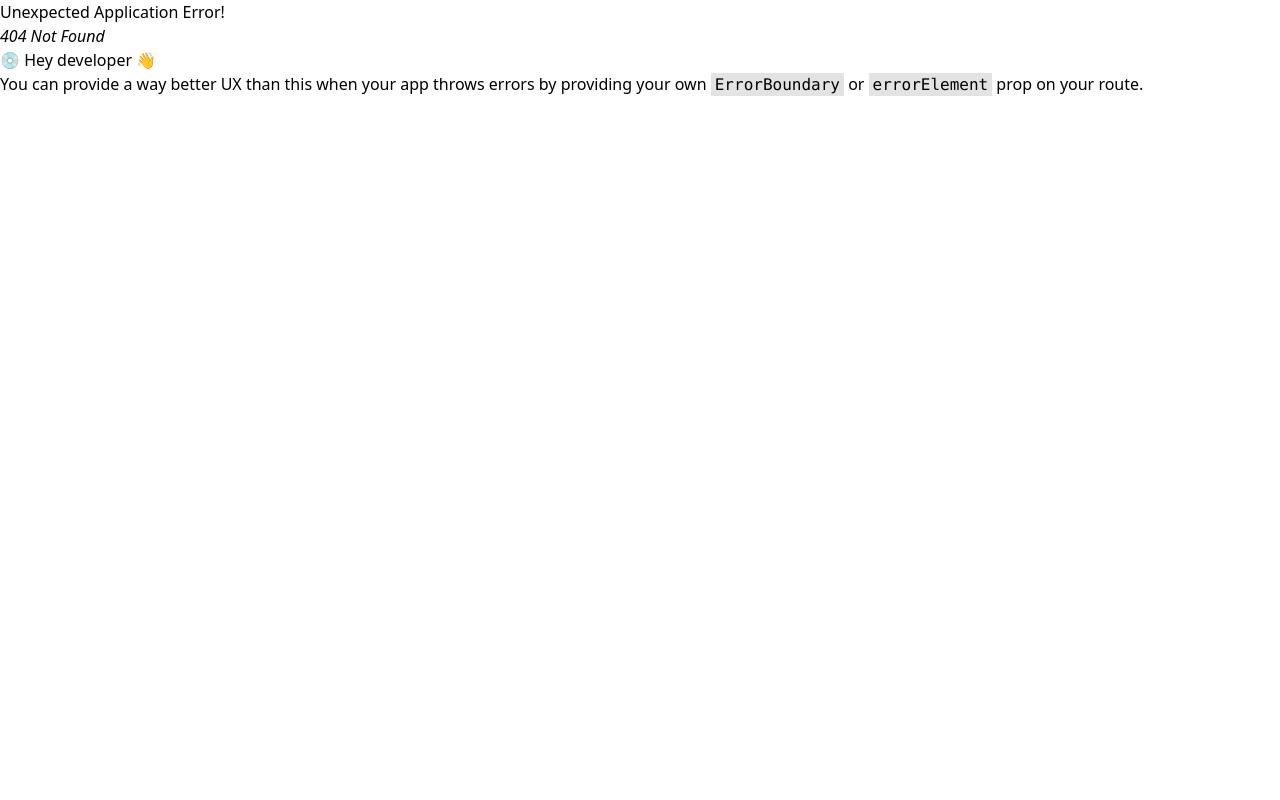
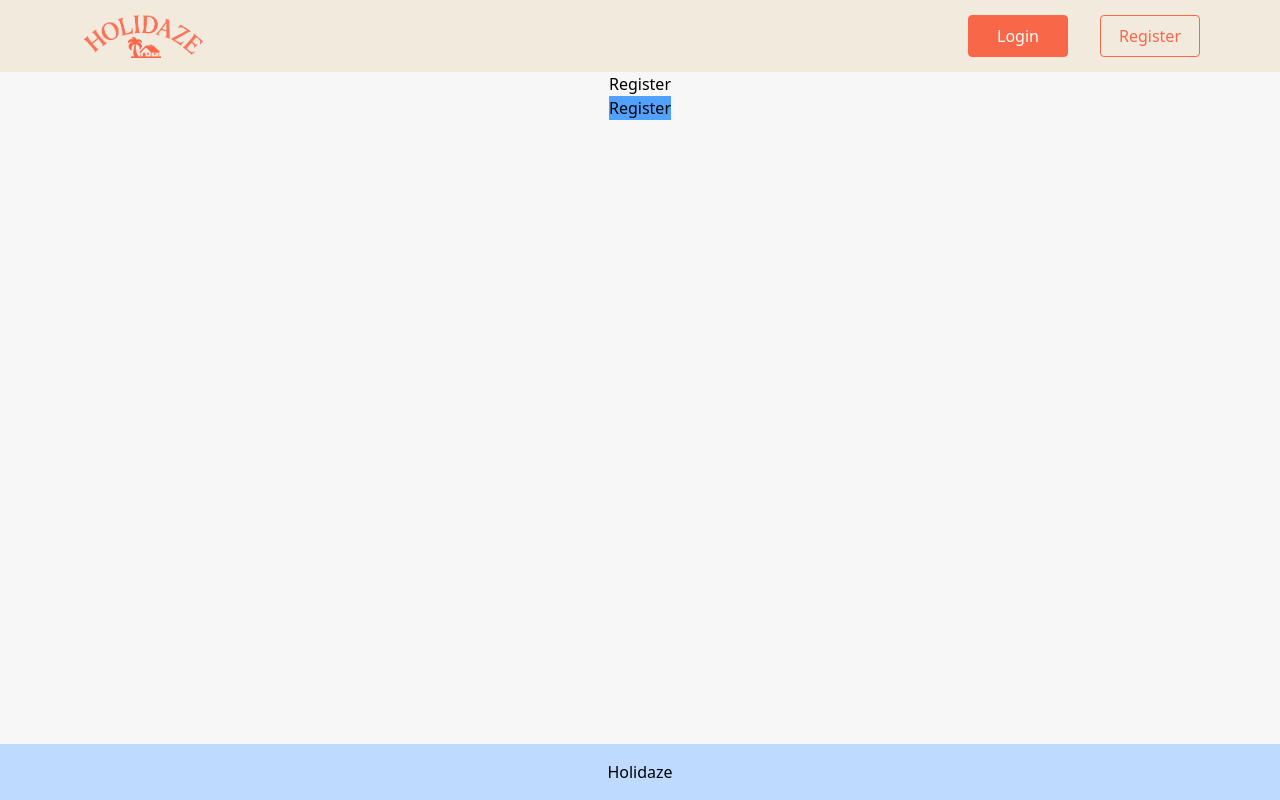
Before and after one commit to IngridOrnum/ingrid_holidaze_2025, a React (Vite) app: page /register in a window 1280 px wide. Before the commit this address had no page. Built offline with nearby package versions, Linux system fonts and the light colour scheme.

Commit message:
Chore: Styled header

```diff
--- a/src/App.jsx
+++ b/src/App.jsx
@@ -1,10 +1,11 @@
 import {Link} from "react-router-dom";
+import {Hero} from "./Components/Hero/hero.jsx";
 
 function App() {
 
   return (
     <div className={"flex flex-col justify-center items-center"}>
-      <h1>Home</h1>
+      <Hero/>
         <Link to={"/search-results"}>
             <button className={"bg-yellow-200 p-6"}>Search</button>
         </Link>
--- /dev/null
+++ b/src/Components/Hero/hero.jsx
@@ -0,0 +1,21 @@
+
+export function Hero () {
+    return (
+        <div className="relative w-full h-[80vh]">
+            <video
+                className="absolute inset-0 object-cover w-full h-full"
+                autoPlay
+                loop
+                muted
+                playsInline
+                src="../../../public/assets/landing-page/beach-video.mp4"
+            />
+
+            <div className="absolute inset-0 bg-black/30 flex items-center justify-center text-center px-4">
+                <h1 className="text-white text-3xl sm:text-5xl font-semibold drop-shadow-lg max-w-2xl">
+                    Start planning your dream getaway with <span className="italic text-yellow-300">Holidaze</span>
+                </h1>
+            </div>
+        </div>
+    )
+}
--- a/src/Components/Layout/Header.jsx
+++ b/src/Components/Layout/Header.jsx
@@ -2,18 +2,18 @@ import {Link} from "react-router-dom";
 
 export function Header() {
     return (
-        <header className={"flex justify-between p-4"}>
+        <header className={"flex justify-between p-4 bg-secondary-beige px-[80px] py-[14px] items-center"}>
             <Link to={"/"}>
-                <div className={"cursor-pointer"}>
-                    Holidaze
-                </div>
+                <img src="/assets/logo.png" alt="Holidaze Logo" className={"w-[128px] h-[44px] cursor-pointer"}/>
             </Link>
-            <Link to={"/venue-manager-profile"}>
-                <div>Venue Manager Profile</div>
-            </Link>
-            <Link to={"/customer-profile"}>
-                <div>Customer Profile</div>
-            </Link>
+            <div className={"flex gap-8"}>
+                <Link to={"/login"}>
+                    <button className={"bg-primary-orange text-custom-white border border-primary-orange cursor-pointer w-[100px] py-2 rounded hover:bg-custom-white hover:text-primary-orange"}>Login</button>
+                </Link>
+                <Link to={"/register"}>
+                    <button className={"text-primary-orange border border-primary-orange cursor-pointer w-[100px] py-2 rounded hover:bg-custom-white hover:text-primary-orange"}>Register</button>
+                </Link>
+            </div>
         </header>
     )
 }
--- /dev/null
+++ b/src/Routes/Login.jsx
@@ -0,0 +1,12 @@
+import {Link} from "react-router-dom";
+
+export function Login() {
+    return (
+        <div className={"flex flex-col items-center justify-center"}>
+            <h1>Login</h1>
+            <Link to={"/"}>
+                <button className={"bg-blue-400"}>Login</button>
+            </Link>
+        </div>
+    )
+}
--- /dev/null
+++ b/src/Routes/Register.jsx
@@ -0,0 +1,12 @@
+import {Link} from "react-router-dom";
+
+export function Register() {
+    return (
+        <div className={"flex flex-col items-center justify-center"}>
+            <h1>Register</h1>
+            <Link to={"/"}>
+                <button className={"bg-blue-400"}>Register</button>
+            </Link>
+        </div>
+    )
+}
--- a/src/index.css
+++ b/src/index.css
@@ -1 +1,15 @@
+@import url('https://fonts.googleapis.com/css2?family=Fraunces:ital,opsz,wght@0,9..144,100..900;1,9..144,100..900&family=Quicksand:wght@300..700&display=swap');
+
 @import "tailwindcss";
+
+@theme {
+    --font-title: 'Fraunces', serif;
+    --font-text: 'Quicksand', sans-serif;
+
+    --color-primary-orange: #F96749;
+    --color-secondary-beige: #F2EADC;
+    --color-bg-color: #FFFCF7;
+    --color-custom-white: #FFFEFC;
+    --color-text: #420C1B;
+    --color-text-gray: #757575;
+}
```
Also changed, not shown: src/main.jsx (+10 -0 lines), public/assets/logo.png (added).
